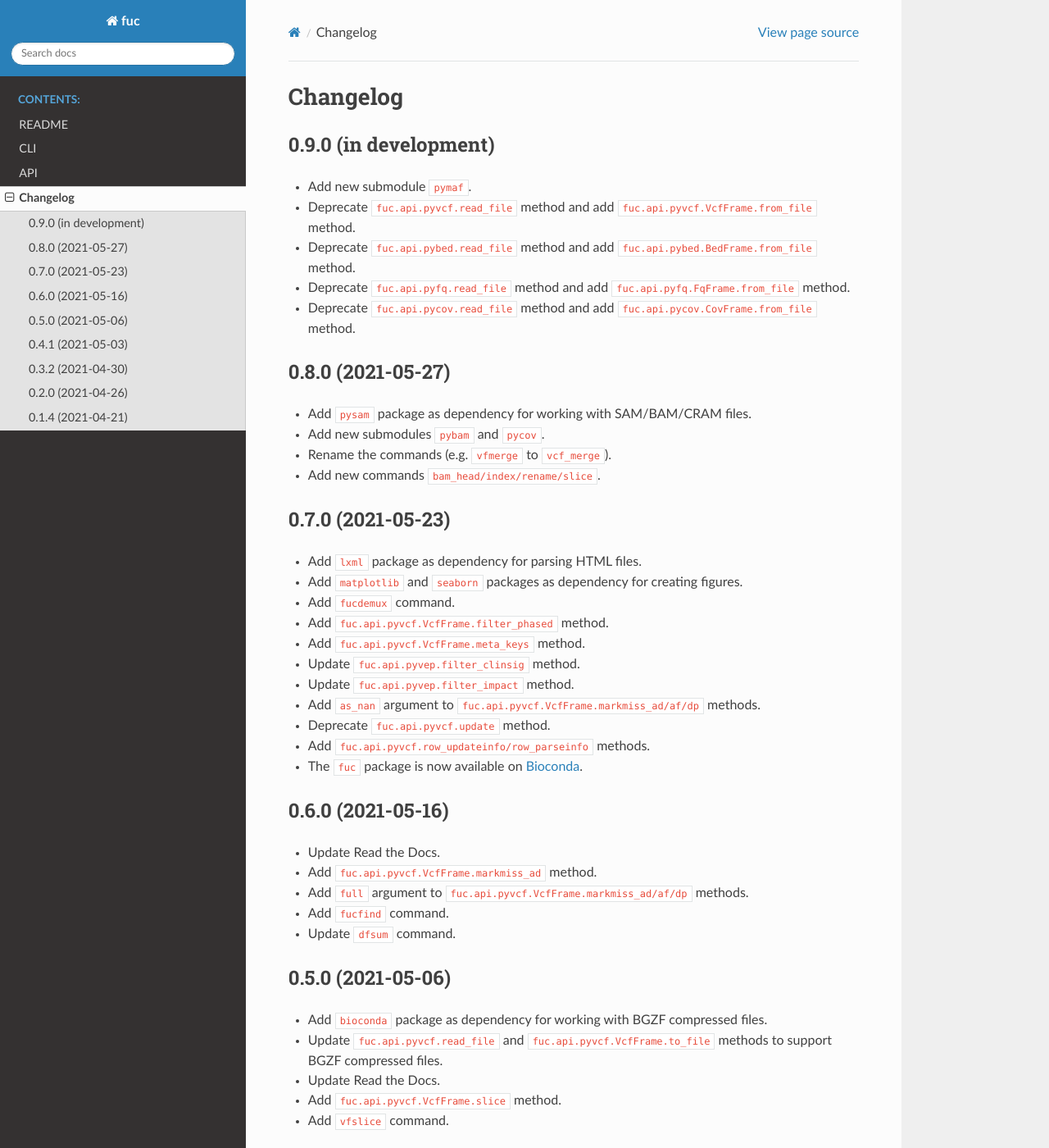
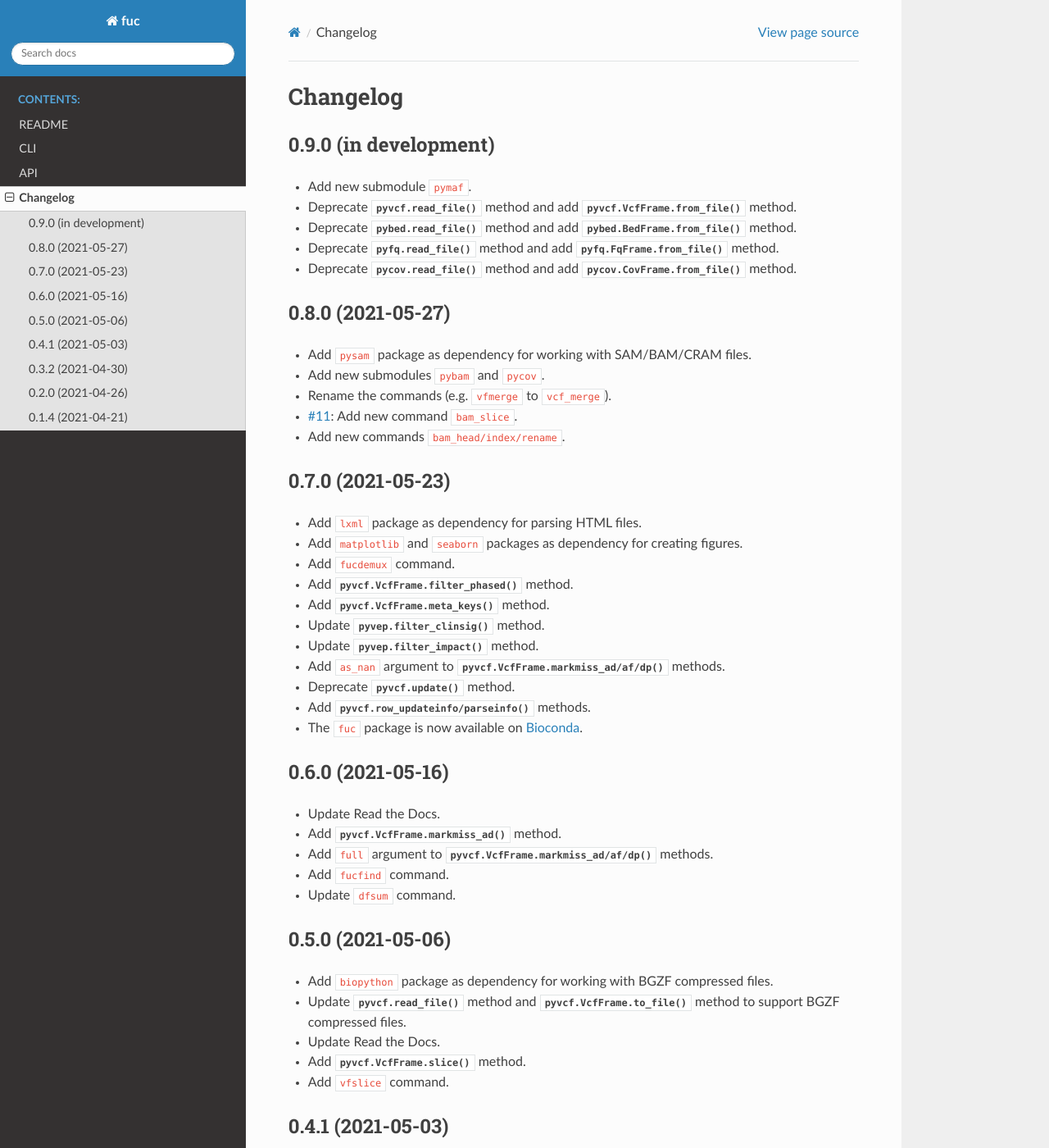
Before and after one commit to sbslee/fuc, a Sphinx documentation site: the page built from docs/changelog.rst, in a window 1280 px wide and 1400 px high. Shown: the whole window at 82% size. Built offline with Sphinx 7.4.7 and the Read the Docs theme 2.0.0, drawn with Linux system fonts in a browser that asks for light colours; some of the changed text lies outside the part shown.

```diff
--- a/CHANGELOG.rst
+++ b/CHANGELOG.rst
@@ -5,10 +5,10 @@ Changelog
 ----------------------
 
 * Add new submodule ``pymaf``.
-* Deprecate ``fuc.api.pyvcf.read_file`` method and add ``fuc.api.pyvcf.VcfFrame.from_file`` method.
-* Deprecate ``fuc.api.pybed.read_file`` method and add ``fuc.api.pybed.BedFrame.from_file`` method.
-* Deprecate ``fuc.api.pyfq.read_file`` method and add ``fuc.api.pyfq.FqFrame.from_file`` method.
-* Deprecate ``fuc.api.pycov.read_file`` method and add ``fuc.api.pycov.CovFrame.from_file`` method.
+* Deprecate :meth:`pyvcf.read_file` method and add :meth:`pyvcf.VcfFrame.from_file` method.
+* Deprecate :meth:`pybed.read_file` method and add :meth:`pybed.BedFrame.from_file` method.
+* Deprecate :meth:`pyfq.read_file` method and add :meth:`pyfq.FqFrame.from_file` method.
+* Deprecate :meth:`pycov.read_file` method and add :meth:`pycov.CovFrame.from_file` method.
 
 0.8.0 (2021-05-27)
 ------------------
@@ -16,7 +16,8 @@ Changelog
 * Add ``pysam`` package as dependency for working with SAM/BAM/CRAM files.
 * Add new submodules ``pybam`` and ``pycov``.
 * Rename the commands (e.g. ``vfmerge`` to ``vcf_merge``).
-* Add new commands ``bam_head/index/rename/slice``.
+* :issue:`11`: Add new command ``bam_slice``.
+* Add new commands ``bam_head/index/rename``.
 
 0.7.0 (2021-05-23)
 ------------------
@@ -24,38 +25,38 @@ Changelog
 * Add ``lxml`` package as dependency for parsing HTML files.
 * Add ``matplotlib`` and ``seaborn`` packages as dependency for creating figures.
 * Add ``fucdemux`` command.
-* Add ``fuc.api.pyvcf.VcfFrame.filter_phased`` method.
-* Add ``fuc.api.pyvcf.VcfFrame.meta_keys`` method.
-* Update ``fuc.api.pyvep.filter_clinsig`` method.
-* Update ``fuc.api.pyvep.filter_impact`` method.
-* Add ``as_nan`` argument to ``fuc.api.pyvcf.VcfFrame.markmiss_ad/af/dp`` methods.
-* Deprecate ``fuc.api.pyvcf.update`` method.
-* Add ``fuc.api.pyvcf.row_updateinfo/row_parseinfo`` methods.
+* Add :meth:`pyvcf.VcfFrame.filter_phased` method.
+* Add :meth:`pyvcf.VcfFrame.meta_keys` method.
+* Update :meth:`pyvep.filter_clinsig` method.
+* Update :meth:`pyvep.filter_impact` method.
+* Add ``as_nan`` argument to :meth:`pyvcf.VcfFrame.markmiss_ad/af/dp` methods.
+* Deprecate :meth:`pyvcf.update` method.
+* Add :meth:`pyvcf.row_updateinfo/parseinfo` methods.
 * The ``fuc`` package is now available on `Bioconda <https://anaconda.org/bioconda/fuc>`__.
 
 0.6.0 (2021-05-16)
 ------------------
 
 * Update Read the Docs.
-* Add ``fuc.api.pyvcf.VcfFrame.markmiss_ad`` method.
-* Add ``full`` argument to ``fuc.api.pyvcf.VcfFrame.markmiss_ad/af/dp`` methods.
+* Add :meth:`pyvcf.VcfFrame.markmiss_ad` method.
+* Add ``full`` argument to :meth:`pyvcf.VcfFrame.markmiss_ad/af/dp` methods.
 * Add ``fucfind`` command.
 * Update ``dfsum`` command.
 
 0.5.0 (2021-05-06)
 ------------------
 
-* Add ``bioconda`` package as dependency for working with BGZF compressed files.
-* Update ``fuc.api.pyvcf.read_file`` and ``fuc.api.pyvcf.VcfFrame.to_file`` methods to support BGZF compressed files.
+* Add ``biopython`` package as dependency for working with BGZF compressed files.
+* Update :meth:`pyvcf.read_file` method and :meth:`pyvcf.VcfFrame.to_file` method to support BGZF compressed files.
 * Update Read the Docs.
-* Add ``fuc.api.pyvcf.VcfFrame.slice`` method.
+* Add :meth:`pyvcf.VcfFrame.slice` method.
 * Add ``vfslice`` command.
 
 0.4.1 (2021-05-03)
 ------------------
 
 * Update Read the Docs.
-* Add new methods to ``fuc.api.pyvcf.VcfFrame``.
+* Add new methods to :class:`pyvcf.VcfFrame` class.
 * :issue:`6`: Add ``sphinx.ext.linkcode`` extension to Read the Docs.
 
 0.3.2 (2021-04-30)
@@ -63,7 +64,7 @@ Changelog
 
 * Rename ``snpeff`` submodule to ``pysnpeff``.
 * Add new submodule ``pyvep``.
-* Update ``fuc.api.pyvcf.VcfFrame`` class.
+* Update :class:`pyvcf.VcfFrame` class.
 * Add ``autodocsumm`` extension to Read the Docs.
 * Add contents to Read the Docs.
 
@@ -72,10 +73,10 @@ Changelog
 
 * :issue:`2`: Fix Read the Docs automodule not working properly.
 * :issue:`3`: Add ``sphinx-issues`` extension to Read the Docs.
-* Rename submodules ``fuc.api.BedFrame``, ``fuc.api.FastqFrame``, and ``fuc.api.VcfFrame`` to ``fuc.api.pybed``, ``fuc.api.pyfq``, and ``fuc.api.pyvcf``, respectively.
-* Add new methods to ``fuc.api.pyvcf`` submodule.
-* Add new methods to ``fuc.api.pyvcf.VcfFrame`` class.
-* Add new submodule ``fuc.api.snpeff``.
+* Rename submodules ``BedFrame``, ``FastqFrame``, and ``VcfFrame`` to ``pybed``, ``pyfq``, and ``pyvcf``, respectively.
+* Add new methods to ``pyvcf`` submodule.
+* Add new methods to :class:`pyvcf.VcfFrame` class.
+* Add new submodule ``snpeff``.
 
 0.1.4 (2021-04-21)
 ------------------
```
Also changed, not shown: README.rst (+7 -7 lines), docs/api.rst (+7 -7 lines), 7 other files.
